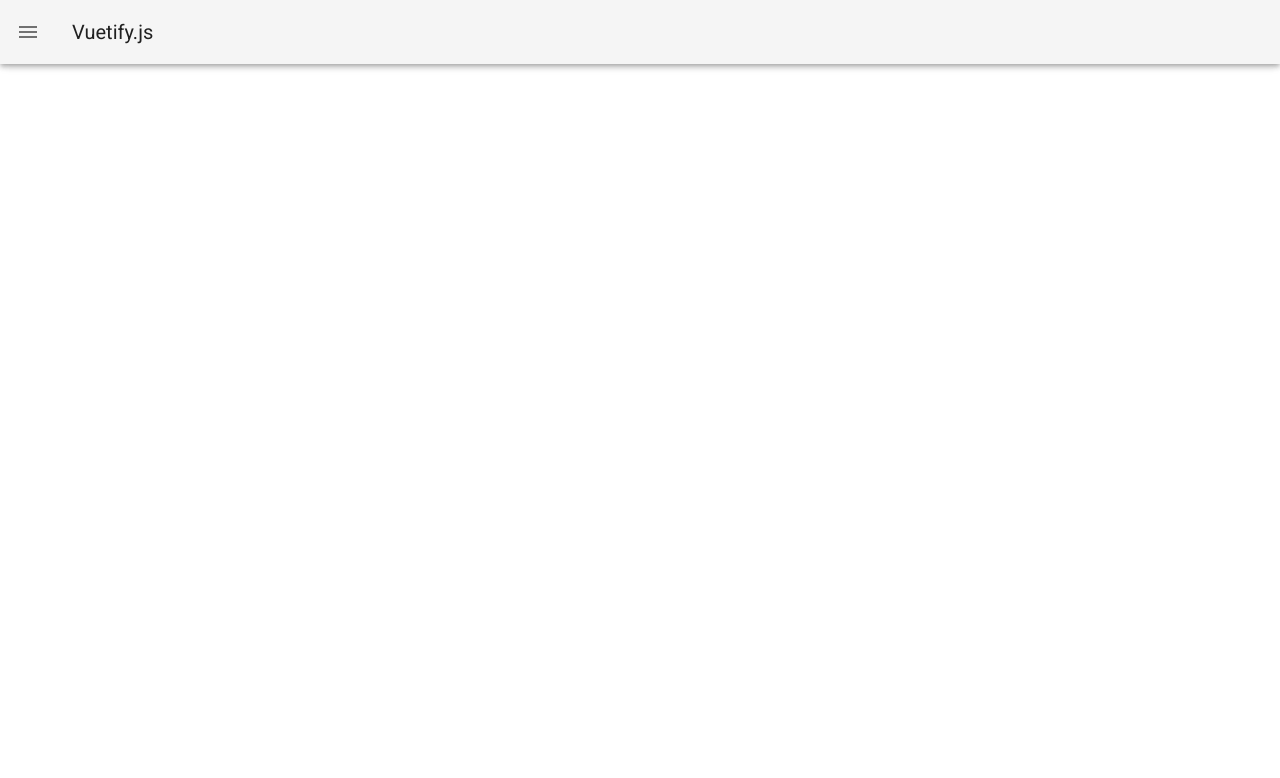
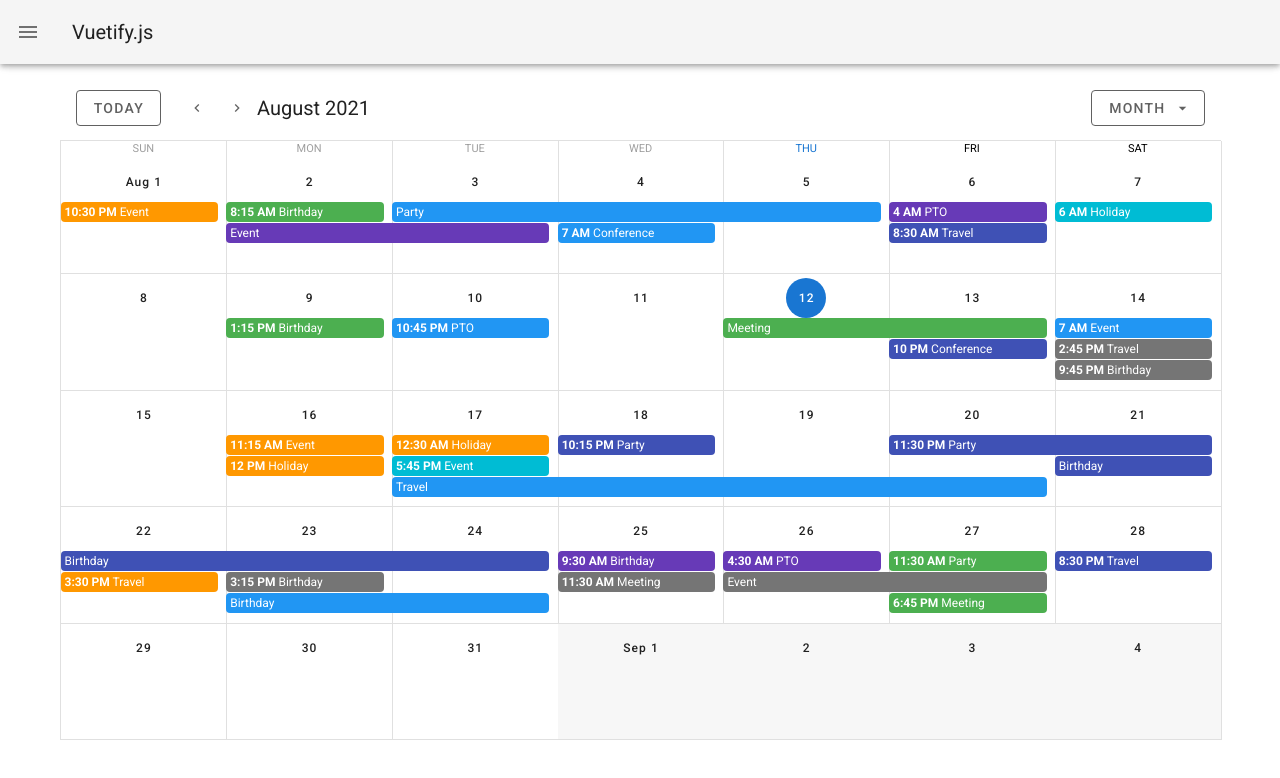
Before and after one commit to Shirahata777/todo-app, a Nuxt app in the folder todo-front/: page /calendar in a window 1280 px wide. Before the commit this address had no page. Shown: the top 778 px of the page. Built offline with nearby package versions, Linux system fonts and the light colour scheme.

Commit message:
カレンダー追加（お試し）

```diff
--- /dev/null
+++ b/todo-front/pages/calendar.vue
@@ -0,0 +1,194 @@
+<template>
+  <v-row class="fill-height">
+    <v-col>
+      <v-sheet height="64">
+        <v-toolbar flat>
+          <v-btn outlined class="mr-4" color="grey darken-2" @click="setToday">
+            Today
+          </v-btn>
+          <v-btn fab text small color="grey darken-2" @click="prev">
+            <v-icon small> mdi-chevron-left </v-icon>
+          </v-btn>
+          <v-btn fab text small color="grey darken-2" @click="next">
+            <v-icon small> mdi-chevron-right </v-icon>
+          </v-btn>
+          <v-toolbar-title v-if="$refs.calendar">
+            {{ $refs.calendar.title }}
+          </v-toolbar-title>
+          <v-spacer></v-spacer>
+          <v-menu bottom right>
+            <template v-slot:activator="{ on, attrs }">
+              <v-btn outlined color="grey darken-2" v-bind="attrs" v-on="on">
+                <span>{{ typeToLabel[type] }}</span>
+                <v-icon right> mdi-menu-down </v-icon>
+              </v-btn>
+            </template>
+            <v-list>
+              <v-list-item @click="type = 'day'">
+                <v-list-item-title>Day</v-list-item-title>
+              </v-list-item>
+              <v-list-item @click="type = 'week'">
+                <v-list-item-title>Week</v-list-item-title>
+              </v-list-item>
+              <v-list-item @click="type = 'month'">
+                <v-list-item-title>Month</v-list-item-title>
+              </v-list-item>
+              <v-list-item @click="type = '4day'">
+                <v-list-item-title>4 days</v-list-item-title>
+              </v-list-item>
+            </v-list>
+          </v-menu>
+        </v-toolbar>
+      </v-sheet>
+      <v-sheet height="600">
+        <v-calendar
+          ref="calendar"
+          v-model="focus"
+          color="primary"
+          :events="events"
+          :event-color="getEventColor"
+          :type="type"
+          @click:event="showEvent"
+          @click:more="viewDay"
+          @click:date="viewDay"
+          @change="updateRange"
+        ></v-calendar>
+        <v-menu
+          v-model="selectedOpen"
+          :close-on-content-click="false"
+          :activator="selectedElement"
+          offset-x
+        >
+          <v-card color="grey lighten-4" min-width="350px" flat>
+            <v-toolbar :color="selectedEvent.color" dark>
+              <v-btn icon>
+                <v-icon>mdi-pencil</v-icon>
+              </v-btn>
+              <v-toolbar-title v-html="selectedEvent.name"></v-toolbar-title>
+              <v-spacer></v-spacer>
+              <v-btn icon>
+                <v-icon>mdi-heart</v-icon>
+              </v-btn>
+              <v-btn icon>
+                <v-icon>mdi-dots-vertical</v-icon>
+              </v-btn>
+            </v-toolbar>
+            <v-card-text>
+              <span v-html="selectedEvent.details"></span>
+            </v-card-text>
+            <v-card-actions>
+              <v-btn text color="secondary" @click="selectedOpen = false">
+                Cancel
+              </v-btn>
+            </v-card-actions>
+          </v-card>
+        </v-menu>
+      </v-sheet>
+    </v-col>
+  </v-row>
+</template>
+<script>
+export default {
+  data: () => ({
+    focus: "",
+    type: "month",
+    typeToLabel: {
+      month: "Month",
+      week: "Week",
+      day: "Day",
+      "4day": "4 Days",
+    },
+    selectedEvent: {},
+    selectedElement: null,
+    selectedOpen: false,
+    events: [],
+    colors: [
+      "blue",
+      "indigo",
+      "deep-purple",
+      "cyan",
+      "green",
+      "orange",
+      "grey darken-1",
+    ],
+    names: [
+      "Meeting",
+      "Holiday",
+      "PTO",
+      "Travel",
+      "Event",
+      "Birthday",
+      "Conference",
+      "Party",
+    ],
+  }),
+  mounted() {
+    this.$refs.calendar.checkChange();
+  },
+  methods: {
+    viewDay({ date }) {
+      this.focus = date;
+      this.type = "day";
+    },
+    getEventColor(event) {
+      return event.color;
+    },
+    setToday() {
+      this.focus = "";
+    },
+    prev() {
+      this.$refs.calendar.prev();
+    },
+    next() {
+      this.$refs.calendar.next();
+    },
+    showEvent({ nativeEvent, event }) {
+      const open = () => {
+        this.selectedEvent = event;
+        this.selectedElement = nativeEvent.target;
+        requestAnimationFrame(() =>
+          requestAnimationFrame(() => (this.selectedOpen = true))
+        );
+      };
+
+      if (this.selectedOpen) {
+        this.selectedOpen = false;
+        requestAnimationFrame(() => requestAnimationFrame(() => open()));
+      } else {
+        open();
+      }
+
+      nativeEvent.stopPropagation();
+    },
+    updateRange({ start, end }) {
+      const events = [];
+
+      const min = new Date(`${start.date}T00:00:00`);
+      const max = new Date(`${end.date}T23:59:59`);
+      const days = (max.getTime() - min.getTime()) / 86400000;
+      const eventCount = this.rnd(days, days + 20);
+
+      for (let i = 0; i < eventCount; i++) {
+        const allDay = this.rnd(0, 3) === 0;
+        const firstTimestamp = this.rnd(min.getTime(), max.getTime());
+        const first = new Date(firstTimestamp - (firstTimestamp % 900000));
+        const secondTimestamp = this.rnd(2, allDay ? 288 : 8) * 900000;
+        const second = new Date(first.getTime() + secondTimestamp);
+
+        events.push({
+          name: this.names[this.rnd(0, this.names.length - 1)],
+          start: first,
+          end: second,
+          color: this.colors[this.rnd(0, this.colors.length - 1)],
+          timed: !allDay,
+        });
+      }
+
+      this.events = events;
+    },
+    rnd(a, b) {
+      return Math.floor((b - a + 1) * Math.random()) + a;
+    },
+  },
+};
+</script>
```
